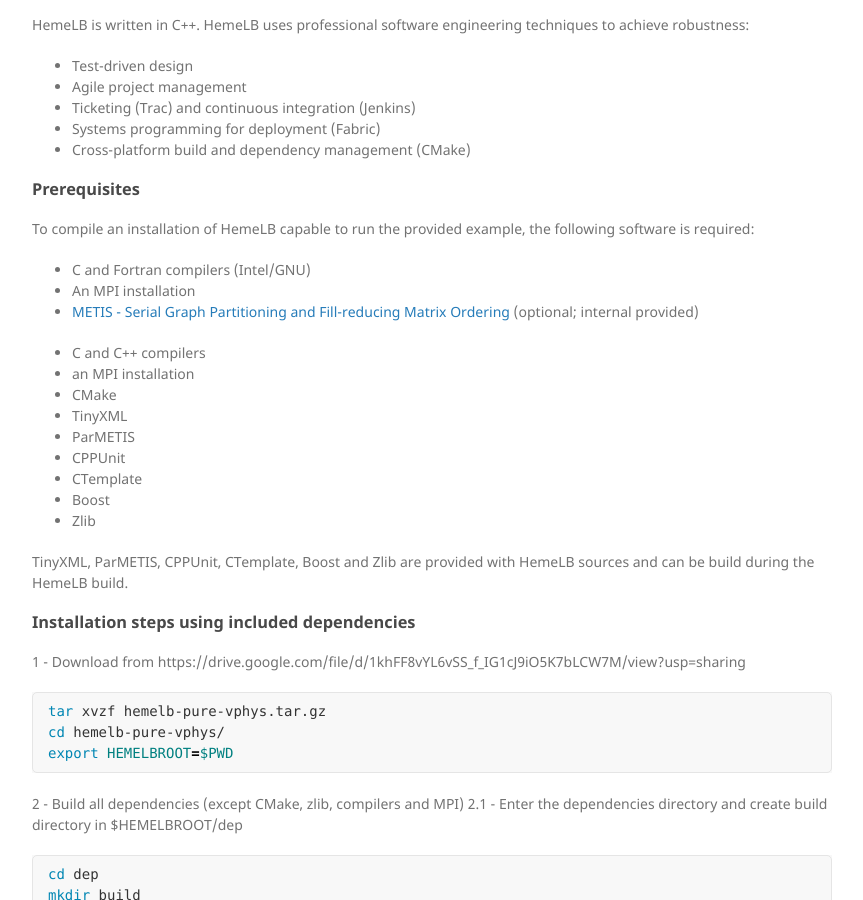
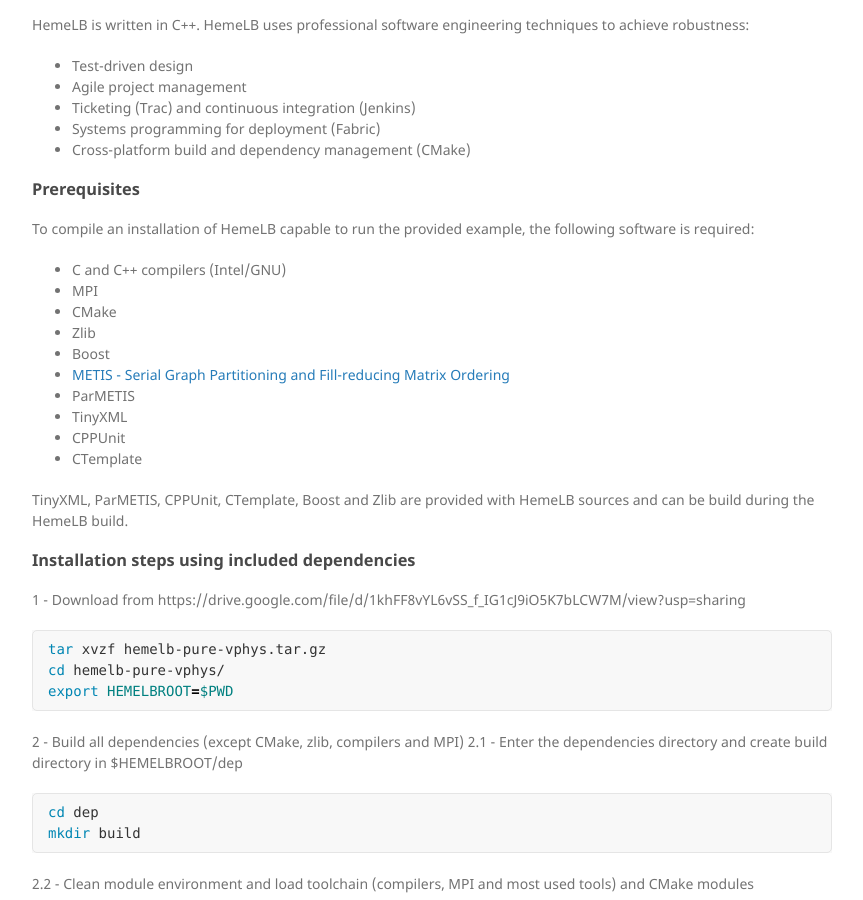
Before and after one commit to compbiomedeu/compbiomedeu.github.io, a Jekyll site: the page built from applications/HemeLB/HemeLB.md, in a window 1280 px wide and 900 px high, scrolled down 807 px. Shown: the whole window, without its empty margins (178-1041 px from the left). Built offline with Jekyll 4.4.1, drawn with Linux system fonts in a browser that asks for light colours; our own code applies the rules of GitHub Pages for plain Markdown files.

```diff
--- a/applications/HemeLB/HemeLB.md
+++ b/applications/HemeLB/HemeLB.md
@@ -47,19 +47,16 @@ HemeLB is written in C++. HemeLB uses professional software engineering techniqu
 ### Prerequisites
 
 To compile an installation of HemeLB capable to run the provided example, the following software is required:
-- C and Fortran compilers (Intel/GNU)
-- An MPI installation
-- [METIS - Serial Graph Partitioning and Fill-reducing Matrix Ordering](http://glaros.dtc.umn.edu/gkhome/metis/metis/overview) (optional; internal provided)
-
-- C and C++ compilers
-- an MPI installation
+- C and C++ compilers (Intel/GNU)
+- MPI
 - CMake
+- Zlib
+- Boost
+- [METIS - Serial Graph Partitioning and Fill-reducing Matrix Ordering](http://glaros.dtc.umn.edu/gkhome/metis/metis/overview)
+- ParMETIS
 - TinyXML
-- ParMETIS
 - CPPUnit
 - CTemplate
-- Boost
-- Zlib
 
 TinyXML, ParMETIS, CPPUnit, CTemplate, Boost and Zlib are provided with HemeLB sources and can be build during the HemeLB build.
 
```
